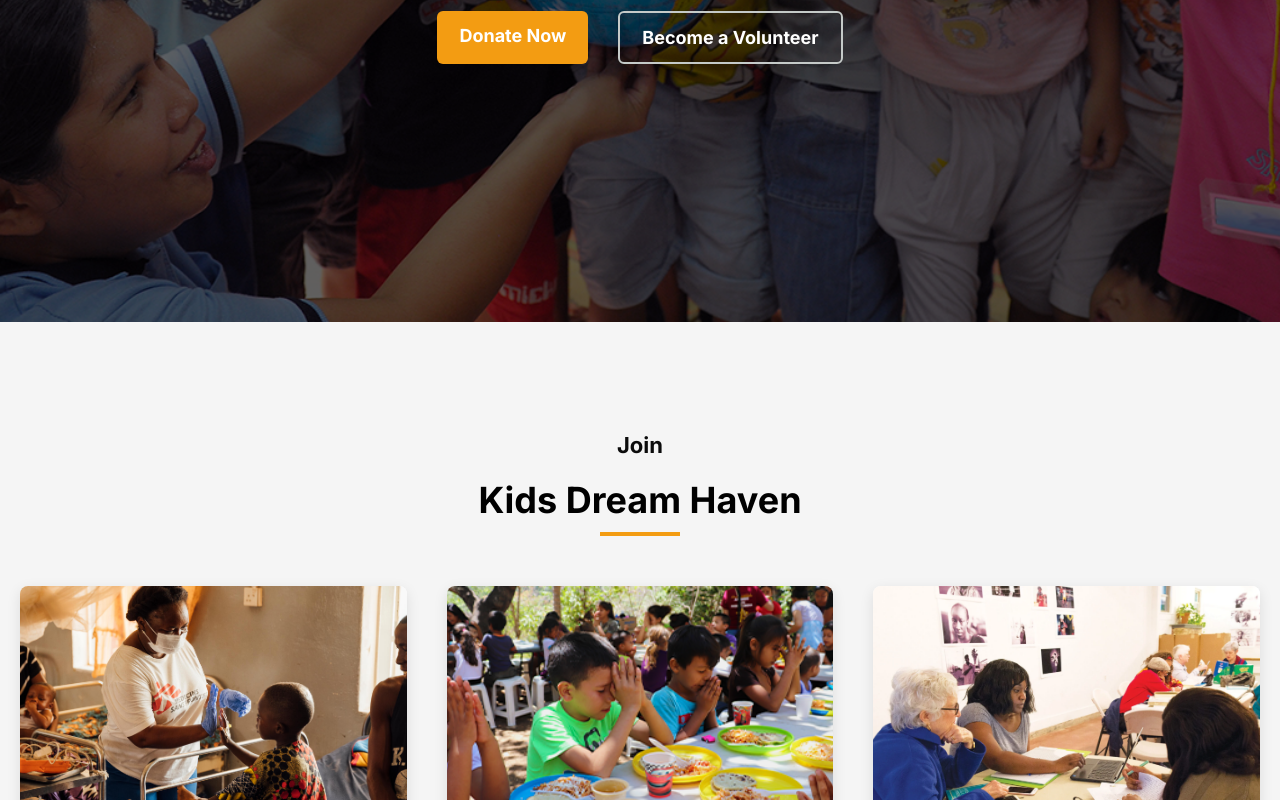
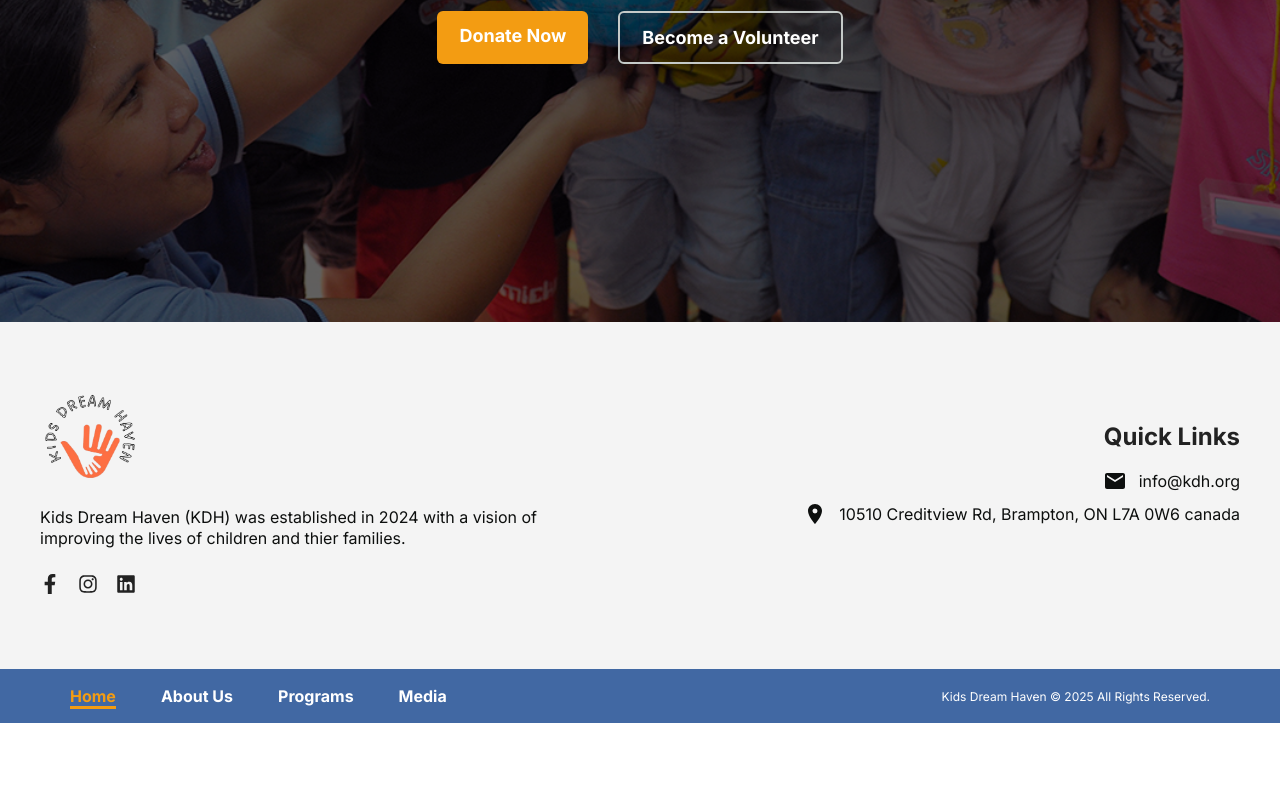
Before and after one commit to Iamosaz/KDH, a React (Vite) app: page / in a window 1280 px wide. Shown: the part 2000-2800 px from the top of the page. After the commit the page ends 2723 px from the top, so only its background shows below. Built offline with nearby package versions, Linux system fonts and the light colour scheme.

Commit message:
update all current changes and Components

```diff
--- a/src/Pages/Home.jsx
+++ b/src/Pages/Home.jsx
@@ -1,10 +1,9 @@
 import React from 'react';
-import MissionSection from '../components/MissionSection/MissionSection';
-import JoinMovement from '../components/JoinMovement/JoinMovement';
-import JoinMission from '../components/JoinMission/JoinMission';
+import MissionSection from '../Components/MissionSection/MissionSection';
 import HomeSlider from '../Components/HomeSlider/HomeSlider';
-import FooterBottom from '../components/FooterBottom/FooterBottom';
-import FooterCTA from '../components/FooterCTA/FooterCTA';
+import FooterBottom from '../Components/FooterBottom/FooterBottom';
+import FooterCTA from '../Components/FooterCTA/FooterCTA';
+import JoinMission from '../Components/JoinMission/JoinMission'
 
 
 
@@ -18,7 +17,6 @@ const Home = () => {
      <HomeSlider />
      <MissionSection />
      <JoinMission />
-     <JoinMovement />
      <FooterCTA />
      <FooterBottom />
     </div>
```
